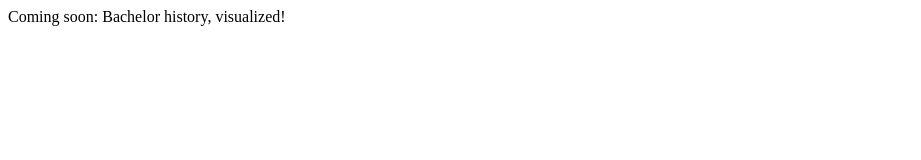
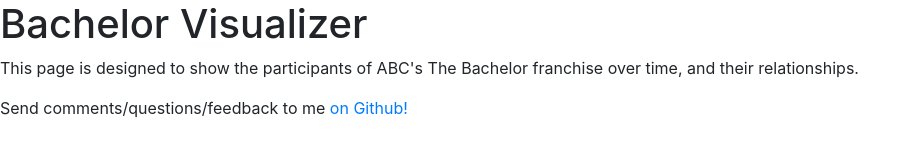
Before and after one commit to jtibble/bachelor-vis, a plain HTML site: page index.html in a window 1280 px wide. Shown: the whole page, without its empty margins (0-921 px from the left). Drawn offline with nearby package versions, Linux system fonts and the light colour scheme.

Commit message:
Added D3 and Bootstrap, plus link to send feedback

```diff
--- a/index.html
+++ b/index.html
@@ -2,9 +2,24 @@
 <html>
   <head>
     <title>Bachelor Visualizer</title>
+    <script src="https://cdnjs.cloudflare.com/ajax/libs/d3/6.5.0/d3.js"></script>
+    <link
+      rel="stylesheet"
+      href="https://maxcdn.bootstrapcdn.com/bootstrap/4.0.0/css/bootstrap.min.css"
+      integrity="sha384-Gn5384xqQ1aoWXA+058RXPxPg6fy4IWvTNh0E263XmFcJlSAwiGgFAW/dAiS6JXm"
+      crossorigin="anonymous"
+    />
   </head>
 
   <body>
-    Coming soon: Bachelor history, visualized!
+    <h1>Bachelor Visualizer</h1>
+    <p>
+      This page is designed to show the participants of ABC's The Bachelor
+      franchise over time, and their relationships.
+    </p>
+    <p>
+      Send comments/questions/feedback to me
+      <a href="https://github.com/jtibble/bachelor-vis/issues">on Github!</a>
+    </p>
   </body>
 </html>
```
